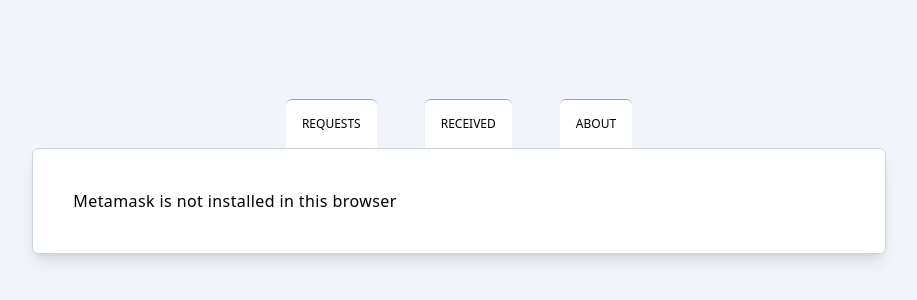
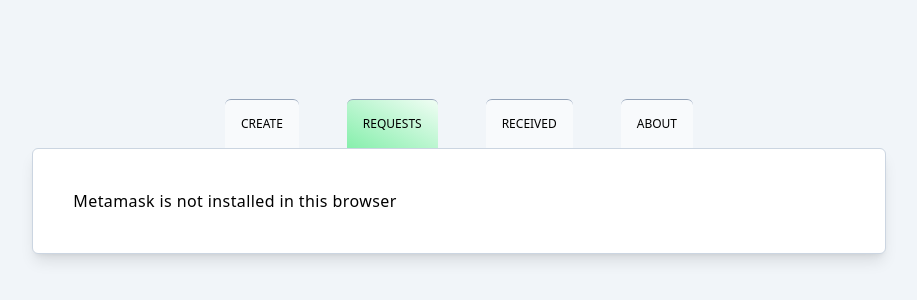
Before and after one commit to jaavier/dapp-payments-web3, a React (Create React App) app: page /sent in a window 1280 px wide. Shown: the part 224-524 px from the top of the page, without its empty margins (181-1098 px from the left). Built offline with nearby package versions, Linux system fonts and the light colour scheme.

Commit message:
Adjust content on each page and add tab for 'create'

```diff
--- a/src/App.tsx
+++ b/src/App.tsx
@@ -23,7 +23,7 @@
       <Container>
         <BrowserRouter>
           <Navbar />
-          <div className="shadow-lg border border-slate-300 bg-white p-10 rounded-md w-4/6 h-auto">
+          <div className="shadow-lg border border-slate-300 bg-white p-10 rounded-md w-4/6 h-fit">
             <Routes>
               <Route path="/" element={<Parent />}>
                 <Route path="sent" element={<Parent />}>
--- a/src/components/Navbar.tsx
+++ b/src/components/Navbar.tsx
@@ -1,27 +1,43 @@
-import { Link } from "react-router-dom";
+import { Link, useLocation } from "react-router-dom";
+
+const menu: Record<string, any>[] = [
+  {
+    name: "create",
+    label: "Create",
+  },
+  {
+    name: "sent",
+    label: "Requests",
+  },
+  {
+    name: "pay",
+    label: "Received",
+  },
+  {
+    name: "about",
+    label: "About",
+  },
+];
 
 export default function Navbar() {
+  const location = useLocation();
+
   return (
     <div>
       <div className="flex gap-12 text-xs uppercase">
-        <Link
-          to="/sent"
-          className="flex-1 p-4 bg-white rounded-t-md border-t border-slate-400"
-        >
-          Requests
-        </Link>
-        <Link
-          to="/pay"
-          className="flex-1 p-4 bg-white rounded-t-md border-t border-slate-400"
-        >
-          Received
-        </Link>
-        <Link
-          to="/about"
-          className="flex-1 p-4 bg-white rounded-t-md border-t border-slate-400"
-        >
-          About
-        </Link>
+        {menu.map(({ name, label }: any, index: number) => (
+          <Link
+            key={index}
+            to={`/${name}`}
+            className={`flex-1 p-4 rounded-t-md border-t border-slate-400 ${
+              location.pathname === `/${name}`
+                ? "bg-gradient-to-bl from-green-50 to-green-300"
+                : "bg-slate-50"
+            }`}
+          >
+            {label}
+          </Link>
+        ))}
       </div>
     </div>
   );
--- a/src/pages/error/index.tsx
+++ b/src/pages/error/index.tsx
@@ -1,3 +1,3 @@
 export default function Erro() {
-  return <div className="text-red-600 font-bold">NOT FOUND</div>;
+  return <div className="text-red-600 font-bold h-96">NOT FOUND</div>;
 }
--- a/src/pages/pay/AllToPay.tsx
+++ b/src/pages/pay/AllToPay.tsx
@@ -7,15 +7,7 @@
 
 export default function AllToPay() {
   const { user, contract } = useMetamask();
-  const [requests, setRequests] = useState<Payment[]>([
-    {
-      description: "AllToPay",
-      amount: 1,
-      receiver: "0x1",
-      amountWithFee: 1.5,
-      status: false,
-    },
-  ]);
+  const [requests, setRequests] = useState<Payment[]>([]);
 
   const loadList = async () => {
     try {
@@ -38,7 +30,7 @@
   if (!window.ethereum) return <DetectMetamask />;
 
   return (
-    <div>
+    <div className="h-96">
       <Outlet />
       <div className="text-center text-lg mb-5 font-light tracking-widest">
         <div className="uppercase">Requests Received</div>
--- a/src/pages/pay/index.tsx
+++ b/src/pages/pay/index.tsx
@@ -45,7 +45,7 @@
   const amountWithFee = utils.formatEther(payment.amountWithFee.toString());
 
   return (
-    <div className="">
+    <div className="h-96">
       <div className="text-center text-lg mb-4 font-light tracking-wide flex justify-center flex-col items-center gap-1">
         <div className="uppercase">
           Pay Request <span className="underline">#{paymentId}</span>
--- a/src/pages/sent/AllSent.tsx
+++ b/src/pages/sent/AllSent.tsx
@@ -1,6 +1,6 @@
 import { utils } from "ethers";
-import { useEffect, useState } from "react";
-import { Link, Outlet } from "react-router-dom";
+import { useEffect, useMemo, useState } from "react";
+import { Link } from "react-router-dom";
 import Badge from "../../components/Badge";
 import { ConnectMetamask, DetectMetamask, useMetamask } from "../../metamask";
 
@@ -37,8 +37,7 @@
   if (!window.ethereum) return <DetectMetamask />;
 
   return (
-    <div>
-      <Outlet />
+    <div className="h-96">
       <div className="text-center text-lg mb-5 font-light tracking-widest">
         <div className="uppercase">Requests Sent</div>
       </div>
```
